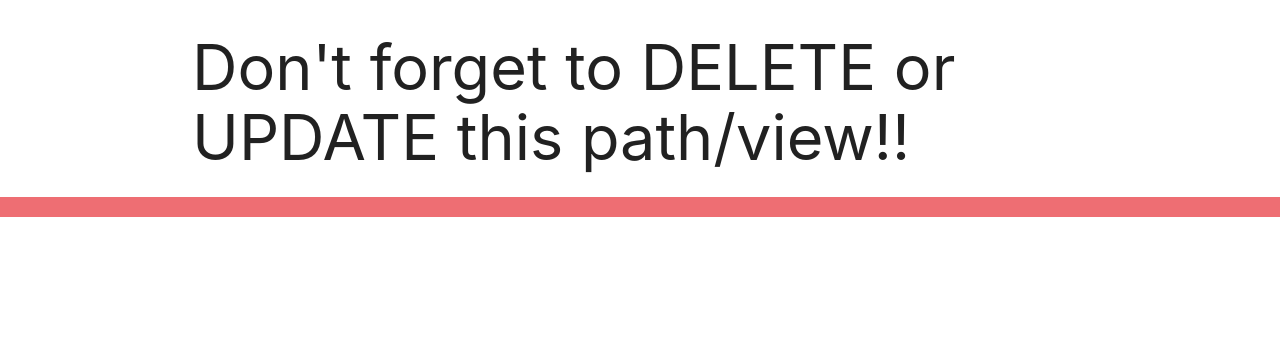
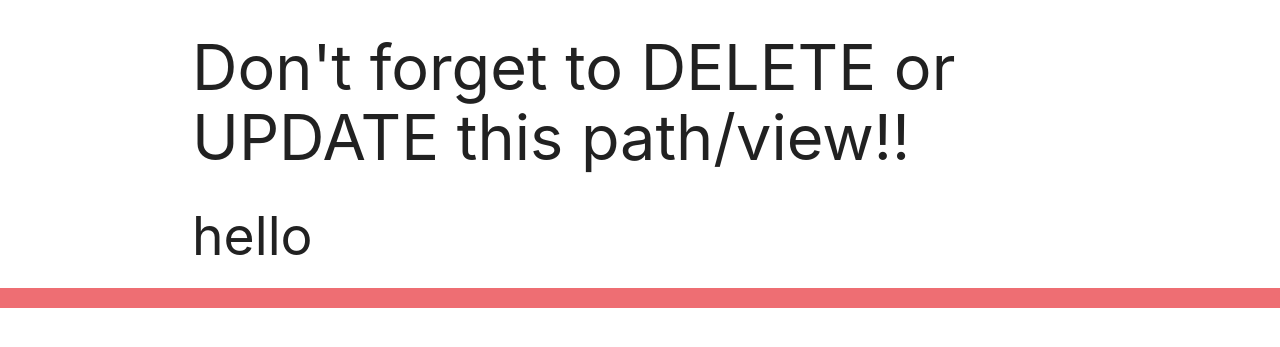
Before and after one commit to kepackard/supplylab, a Django app: page /classroom/ in a window 1280 px wide. Shown: the part 184-531 px from the top of the page. Run offline with Django 3.2, Linux system fonts and the light colour scheme; the visitor is signed in with stand-in values (Sample User, id 1).

```diff
--- a/main_app/templates/classroom_index.html
+++ b/main_app/templates/classroom_index.html
@@ -2,5 +2,6 @@
 
 <h1>Hello /ᐠ｡‸｡ᐟ\ﾉ</h1>
 <h1>Don't forget to DELETE or UPDATE this path/view!!</h1>
+<h2>hello</h2>
 
 {% endblock %}
```
